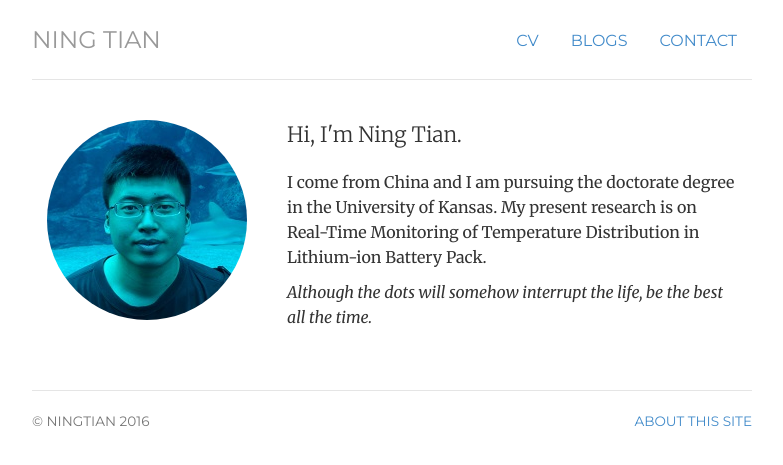
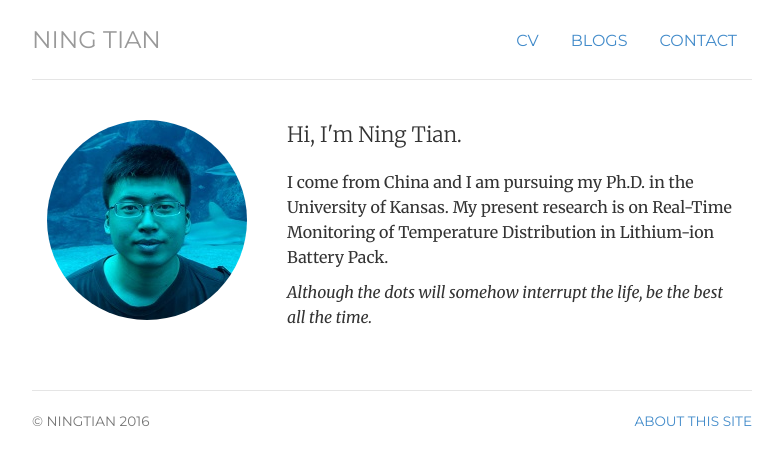
Before and after one commit to ningtian/ningtian.github.io, a Jekyll site: the page built from index.html, in a window 1280 px wide. Shown: the top 465 px of the page, without its empty margins (248-1031 px from the left). Built offline with Jekyll 4.4.1, drawn with Linux system fonts in a browser that asks for light colours.

Commit message:
Update index.html

```diff
--- a/index.html
+++ b/index.html
@@ -13,7 +13,7 @@ description: Ning Tian is a phd student living and working in Lawrence.
 	</div>
 	<div itemscope itemtype="http://data-vocabulary.org/Person" class="col-sm-8">
 	<p class="lead">Hi, I'm <span itemprop="name">Ning Tian.</span></p>
-	<p>I come from China and I am pursuing the doctorate degree in the University of Kansas. My present research is on Real-Time Monitoring of Temperature Distribution in Lithium-ion Battery Pack.</p>
+	<p>I come from China and I am pursuing my Ph.D. in the University of Kansas. My present research is on Real-Time Monitoring of Temperature Distribution in Lithium-ion Battery Pack.</p>
 
 	<p><em>Although the dots will somehow interrupt the life, be the best all the time.</em></p>
 	</div>
```
